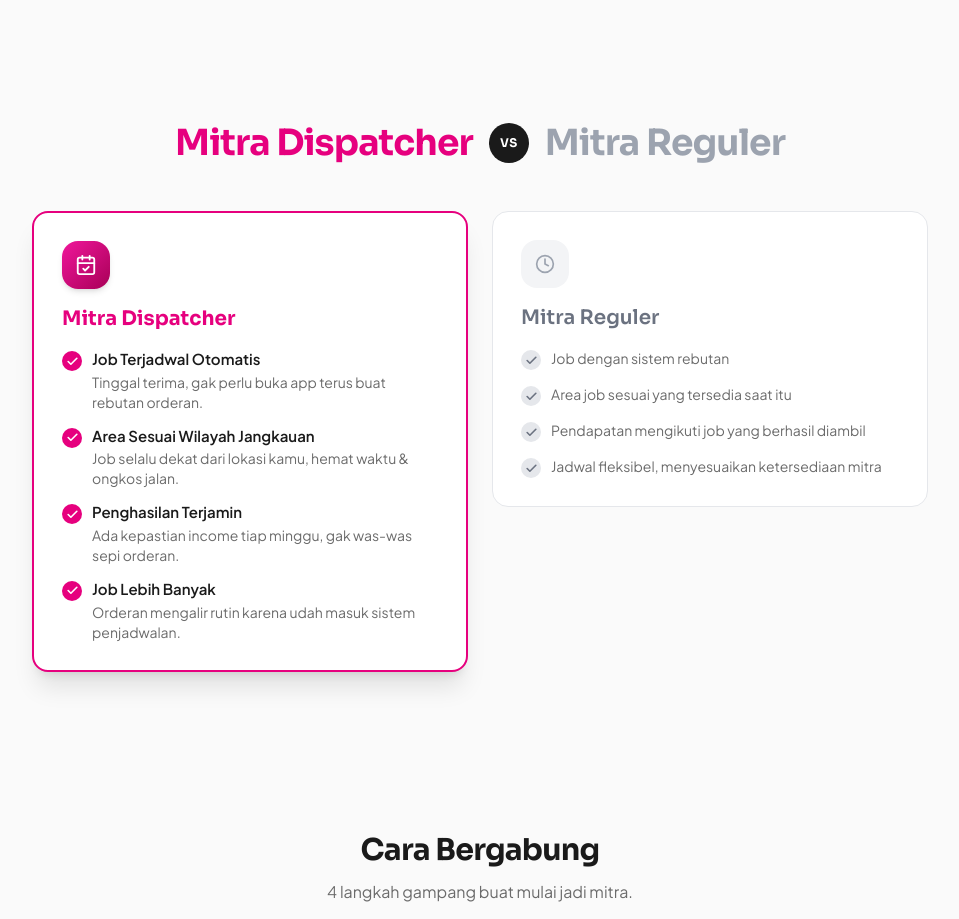
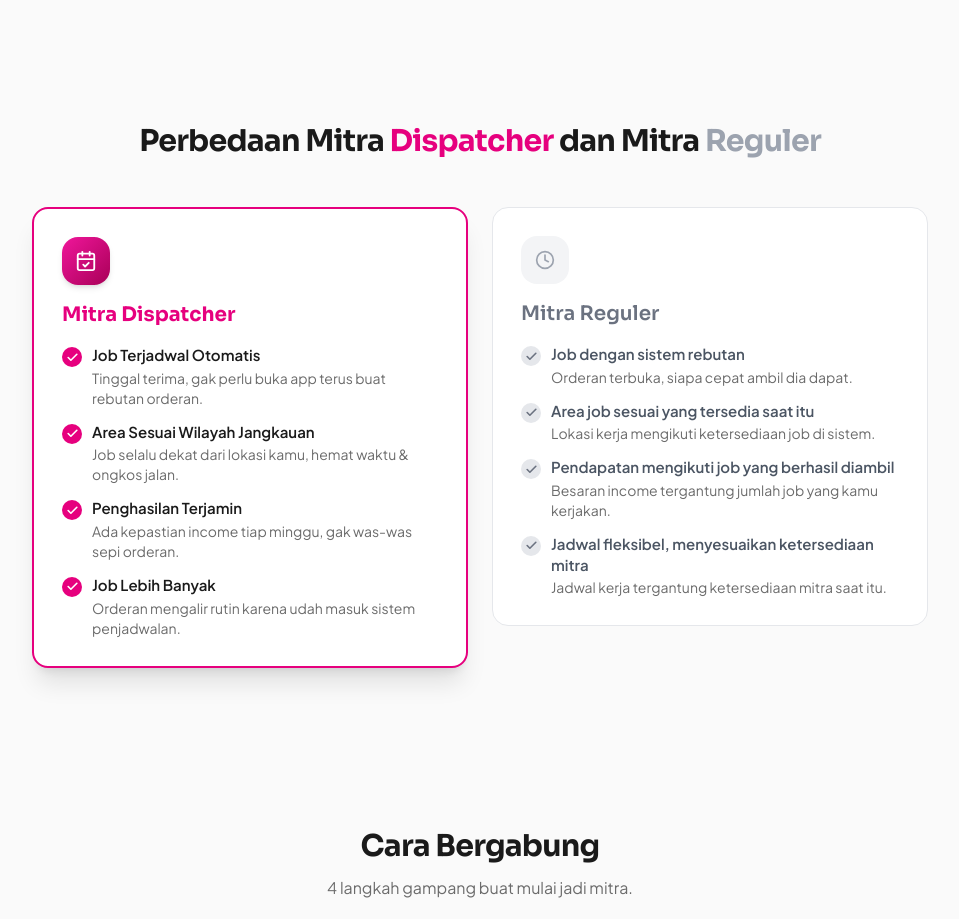
Before and after one commit to sejasaweb-app/rekrutmen-sejasa, a Next.js app: page / in a window 1280 px wide. Shown: the part 1380-2299 px from the top of the page, without its empty margins (160-1119 px from the left). Built offline with nearby package versions, Linux system fonts and the light colour scheme.

Commit message:
style: samain struktur poin di card Mitra Reguler biar tinggi seimbang

```diff
--- a/app/page.js
+++ b/app/page.js
@@ -74,10 +74,10 @@ const DISPATCHER_POINTS = [
 ];
 
 const REGULAR_POINTS = [
-  "Job dengan sistem rebutan",
-  "Area job sesuai yang tersedia saat itu",
-  "Pendapatan mengikuti job yang berhasil diambil",
-  "Jadwal fleksibel, menyesuaikan ketersediaan mitra",
+  { title: "Job dengan sistem rebutan", desc: "Orderan terbuka, siapa cepat ambil dia dapat." },
+  { title: "Area job sesuai yang tersedia saat itu", desc: "Lokasi kerja mengikuti ketersediaan job di sistem." },
+  { title: "Pendapatan mengikuti job yang berhasil diambil", desc: "Besaran income tergantung jumlah job yang kamu kerjakan." },
+  { title: "Jadwal fleksibel, menyesuaikan ketersediaan mitra", desc: "Jadwal kerja tergantung ketersediaan mitra saat itu." },
 ];
 
 const STEPS = [
@@ -209,12 +209,9 @@ export default function HomePage() {
       <section className="px-4 sm:px-6 py-12 sm:py-20 bg-[#FAFAFA]">
         <div className="max-w-4xl mx-auto">
           <div className="text-center mb-7 sm:mb-12">
-            <h2 className="font-display font-bold text-2xl sm:text-4xl tracking-tight flex items-center justify-center gap-2.5 sm:gap-4 flex-wrap">
-              <span className="text-brand">Mitra Dispatcher</span>
-              <span className="inline-flex items-center justify-center w-8 h-8 sm:w-10 sm:h-10 rounded-full bg-ink text-white text-[11px] sm:text-xs font-bold uppercase tracking-wide shrink-0">
-                vs
-              </span>
-              <span className="text-gray-400">Mitra Reguler</span>
+            <h2 className="font-display font-bold text-2xl sm:text-3xl tracking-tight">
+              Perbedaan Mitra <span className="text-brand">Dispatcher</span> dan Mitra{" "}
+              <span className="text-gray-400">Reguler</span>
             </h2>
           </div>
           <div className="grid sm:grid-cols-2 gap-4 sm:gap-6 items-start">
@@ -259,12 +256,15 @@ export default function HomePage() {
                 Mitra Reguler
               </h3>
               <ul className="space-y-3.5">
-                {REGULAR_POINTS.map((point) => (
-                  <li key={point} className="flex gap-2.5">
+                {REGULAR_POINTS.map((p) => (
+                  <li key={p.title} className="flex gap-2.5">
                     <span className="mt-0.5 shrink-0 w-5 h-5 rounded-full flex items-center justify-center bg-gray-200">
                       <Check size={13} className="text-gray-500" strokeWidth={3} />
                     </span>
-                    <span className="text-[13px] sm:text-sm text-ink-muted leading-relaxed">{point}</span>
+                    <span>
+                      <span className="block font-semibold text-sm sm:text-[15px] leading-snug text-gray-600">{p.title}</span>
+                      <span className="block text-[13px] sm:text-sm text-ink-muted leading-relaxed mt-0.5">{p.desc}</span>
+                    </span>
                   </li>
                 ))}
               </ul>
```
